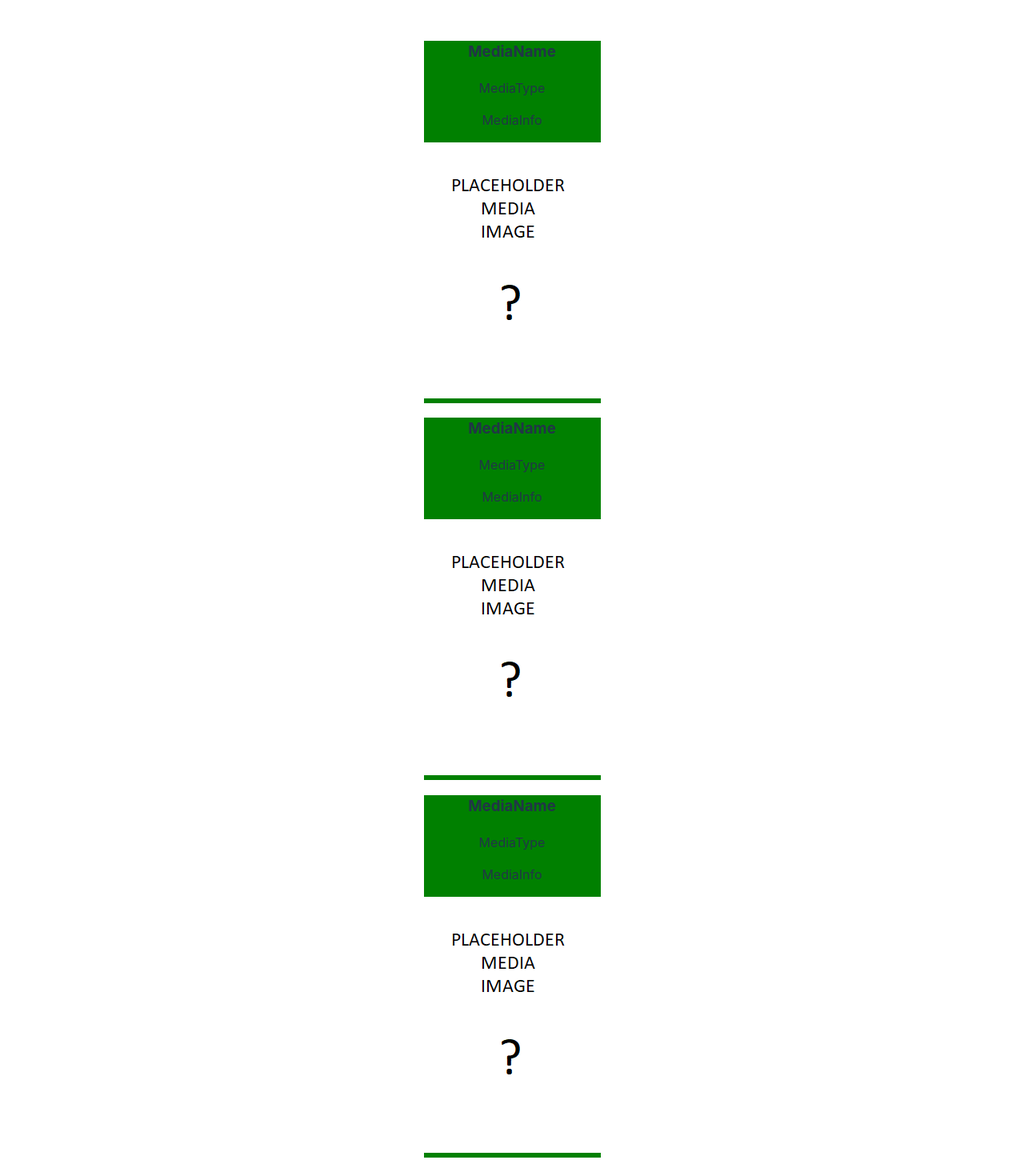
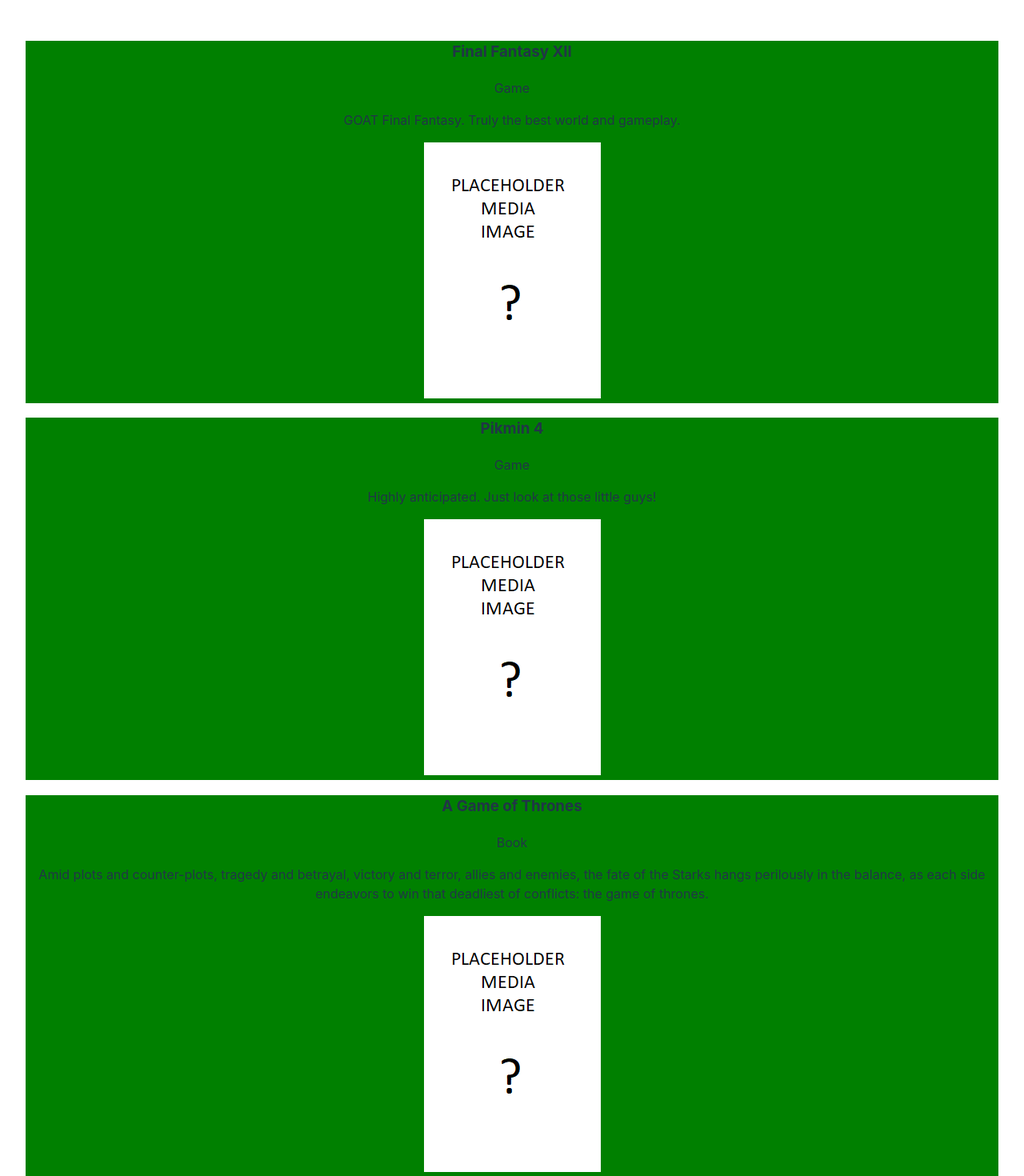
Before and after one commit to dbyrne978/back-log-buddy, a React (Vite) app in the folder back-log-buddy/: page / in a window 1280 px wide. Shown: the top 1470 px of the page at 80% size. Built offline with nearby package versions, Linux system fonts and the light colour scheme.

Commit message:
Add mock data to display when testing.

```diff
--- a/back-log-buddy/src/App.jsx
+++ b/back-log-buddy/src/App.jsx
@@ -2,12 +2,56 @@
 import MediaCard from './MediaCard.jsx'
 
 function App() {
+  const mockGame1 = {
+    mediaName : "Final Fantasy XII",
+    mediaType : "Game",
+    mediaInfo : "GOAT Final Fantasy. Truly the best world and gameplay.",
+    mediaImage : null,
+  }
+  const mockGame2 = {
+    mediaName : "Pikmin 4",
+    mediaType : "Game",
+    mediaInfo : "Highly anticipated. Just look at those little guys!",
+    mediaImage : null,
+  }
+  const mockBook1 = {
+    mediaName : "A Game of Thrones",
+    mediaType : "Book",
+    mediaInfo : "Amid plots and counter-plots, tragedy and betrayal, victory and terror, allies \
+      and enemies, the fate of the Starks hangs perilously in the balance, as each side endeavors \
+      to win that deadliest of conflicts: the game of thrones.",
+    mediaImage : null,
+  }
+  const mockShow1 = {
+    mediaName : "Loki",
+    mediaType : "TV Show",
+    mediaInfo : "The mercurial villain Loki resumes his role as the God of Mischief in a new \
+      series that takes place after the events of “Avengers: Endgame.”",
+    mediaImage : null,
+  }
+  const mockMovie1 = {
+    mediaName : "Dungeons & Dragons: Honor Among Thieves",
+    mediaType : "Movie",
+    mediaInfo : "A charming thief and a band of unlikely adventurers undertake an epic heist to \
+      retrieve a lost relic, but things go dangerously awry when they run afoul of the wrong \
+      people.",
+    mediaImage : null,
+  }
+  const mockMedia = [mockGame1, mockGame2, mockBook1, mockShow1, mockMovie1]
 
   return (
     <>
-      <MediaCard />
-      <MediaCard />
-      <MediaCard />
+      {mockMedia.map((media) => {
+        return (
+          <MediaCard
+            key={media.mediaName}
+            mediaName={media.mediaName}
+            mediaType={media.mediaType}
+            mediaInfo={media.mediaInfo}
+            mediaImage={media.mediaImage}
+            />
+        );
+      })}
     </>
   )
 
--- a/back-log-buddy/src/MediaCard.jsx
+++ b/back-log-buddy/src/MediaCard.jsx
@@ -1,10 +1,16 @@
-function MediaCard() {
-  return <div style={{ backgroundColor: 'green' }}>
-    <h3>MediaName</h3>
-    <p>MediaType</p>
-    <p>MediaInfo</p>
-    <img id="mediaImage" src="/placeholder-media-image.bmp" alt="placeholder media image" />
-  </div>;
+function MediaCard({ mediaName, mediaType, mediaInfo, mediaImage }) {
+  return (
+  <div style={{ backgroundColor: 'green' }}>
+    <h3>{mediaName}</h3>
+    <p>{mediaType}</p>
+    <p>{mediaInfo}</p>
+    <img
+      id="mediaImage"
+      src={mediaImage ? mediaImage : "/placeholder-media-image.bmp"}
+      alt="placeholder media image"
+      />
+  </div>
+  );
 }
 
 export default MediaCard
```
